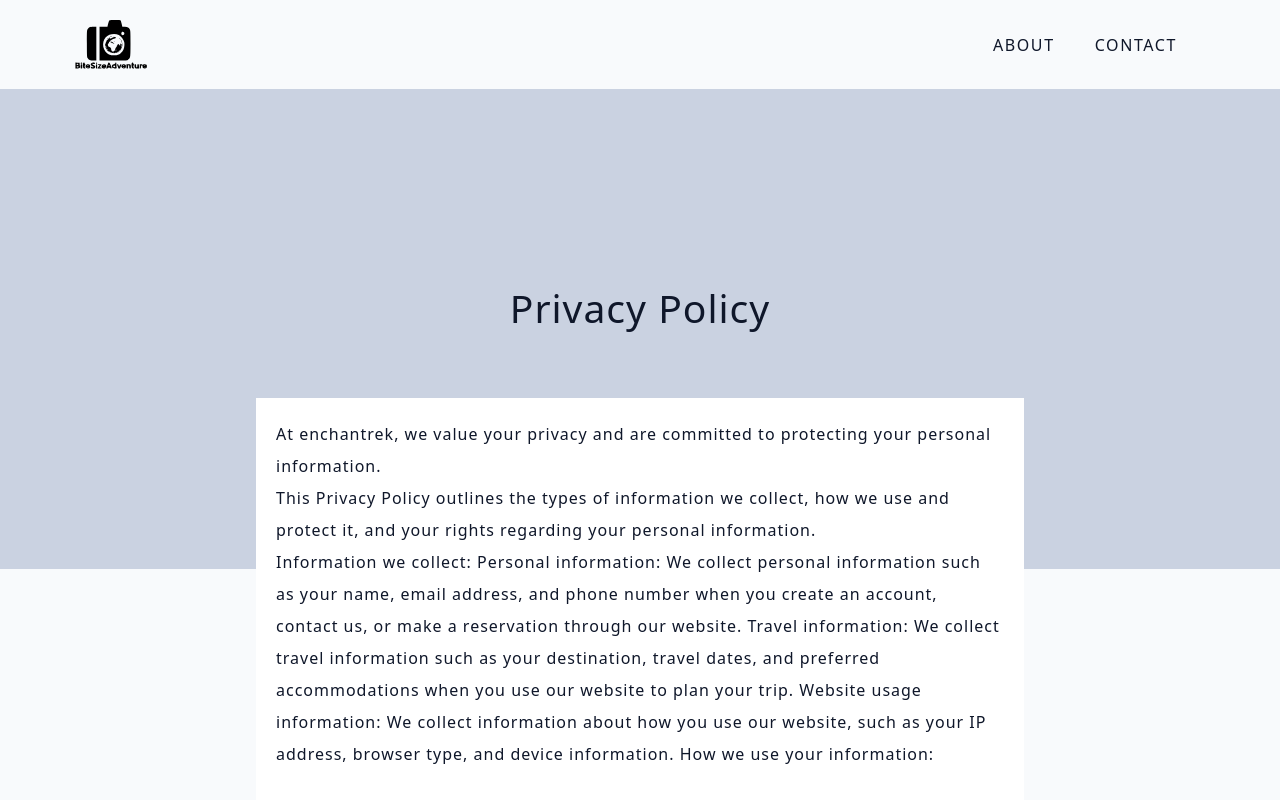
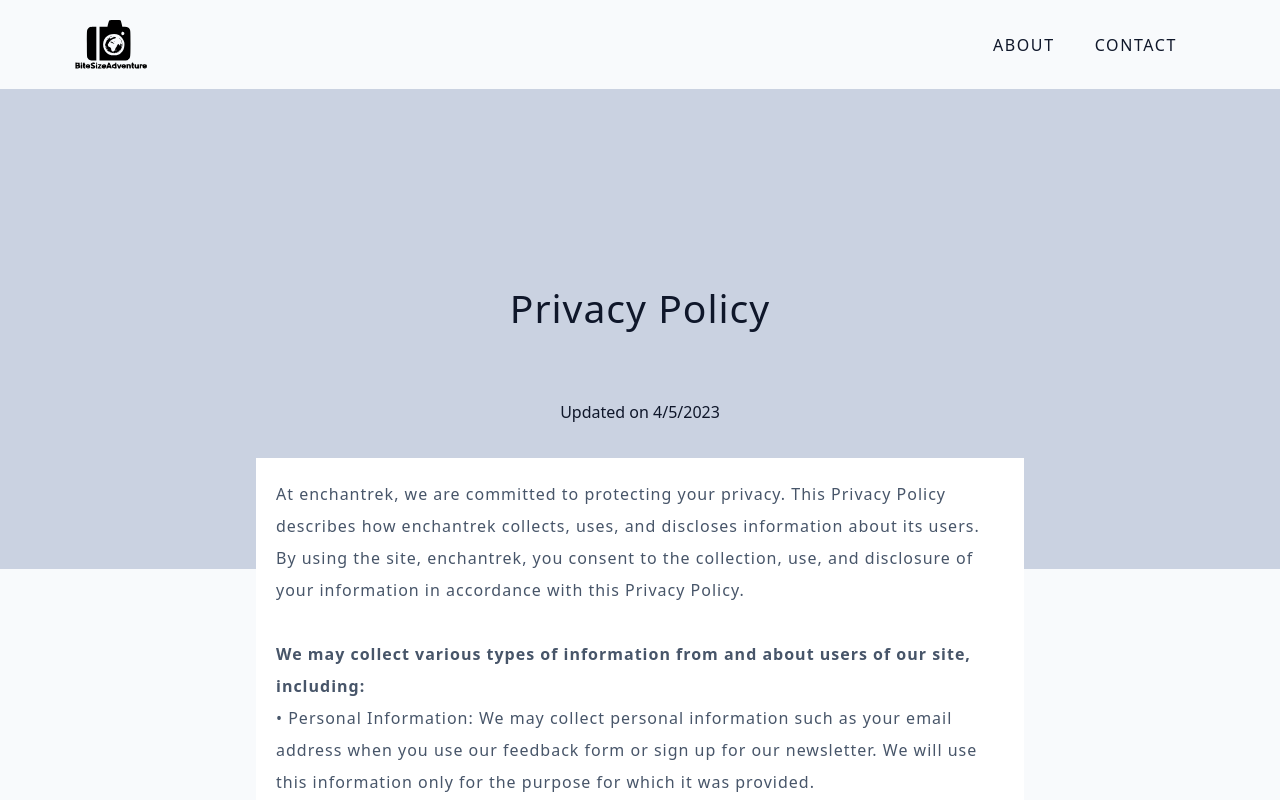
Before and after one commit to asif-git-hub/trip-planner-frontend, a React (Create React App) app: page /privacy in a window 1280 px wide. Shown: the top 800 px of the page. Built offline with nearby package versions, Linux system fonts and the light colour scheme.

Commit message:
privacy statement

```diff
--- a/src/components/Footer.tsx
+++ b/src/components/Footer.tsx
@@ -1,4 +1,5 @@
 import React from "react"
+import { Link } from "react-router-dom"
 
 export function Footer() {
   const year = new Date().getFullYear()
@@ -8,6 +9,10 @@ export function Footer() {
       <div className="copyright">
         <p>Copyright &copy; bitesizeadventure {year}</p>
       </div>
+      <div className="privacy-and-terms">
+        <a href="/privacy">Privacy | </a>
+        <a href="/terms">Terms & Condition</a>
+      </div>
     </div>
   )
 }
--- a/src/index.css
+++ b/src/index.css
@@ -671,9 +671,36 @@ ul {
   bottom: 0;
   right: 0;
   width: 100%;
-  height: 2.5rem;
+  height: 4rem;
+  padding-top: 2px;
+  padding-bottom: 2px;
   margin-top: auto;
   text-align: center;
+  color: var(--grey-300);
+  font-size: 13px;
+}
+
+.footer a {
+  color: var(--grey-300);
+  padding-bottom: 2px;
+}
+
+.footer p {
+  margin: auto;
+  padding: auto;
+}
+
+.updated-date {
+  text-align: center;
+}
+
+.copyright {
+  padding-top: 3px;
+  padding-bottom: 3px;
+}
+
+.privacy-and-terms {
+  padding-bottom: 2px;
 }
 
 /* Navbar */
@@ -959,3 +986,9 @@ nav {
 .feedback-container {
   text-align: center;
 }
+
+/* Privacy */
+.privacy-text {
+  color: var(--grey-600);
+  letter-spacing: 0.2px;
+}
--- a/src/pages/Privacy.tsx
+++ b/src/pages/Privacy.tsx
@@ -8,25 +8,187 @@ export function Privacy() {
       <div className="block">
         <div className="content-container">
           <Header heading="Privacy Policy"></Header>
-
+          <div className="updated-date">
+            <p>Updated on {new Date().toLocaleDateString()}</p>
+          </div>
           <div className="content-section">
-            <p>
-              At enchantrek, we value your privacy and are committed to
-              protecting your personal information.
+            <p className="privacy-text">
+              At enchantrek, we are committed to protecting your privacy. This
+              Privacy Policy describes how enchantrek collects, uses, and
+              discloses information about its users. By using the site,
+              enchantrek, you consent to the collection, use, and disclosure of
+              your information in accordance with this Privacy Policy.
               <br></br>
-              This Privacy Policy outlines the types of information we collect,
-              how we use and protect it, and your rights regarding your personal
-              information.
               <br></br>
-              Information we collect: Personal information: We collect personal
-              information such as your name, email address, and phone number
-              when you create an account, contact us, or make a reservation
-              through our website. Travel information: We collect travel
-              information such as your destination, travel dates, and preferred
-              accommodations when you use our website to plan your trip. Website
-              usage information: We collect information about how you use our
-              website, such as your IP address, browser type, and device
-              information. How we use your information:
+              <strong>
+                We may collect various types of information from and about users
+                of our site, including:{" "}
+              </strong>
+              <br></br>
+              &#x2022; Personal Information: We may collect personal information
+              such as your email address when you use our feedback form or sign
+              up for our newsletter. We will use this information only for the
+              purpose for which it was provided.
+              <br></br>
+              &#x2022; Usage Information: We may automatically collect
+              information about your use of our site, such as your IP address,
+              browser type, and pages visited. We may use this information to
+              analyze and improve our Site.
+              <br></br>
+              &#x2022; Cookies: We may use cookies and other tracking
+              technologies to collect information about your use of our Site.
+              Cookies are small files that a website or its service provider
+              transfers to your device's hard drive through your web browser.
+              They enable the website or service provider's systems to recognize
+              your browser and capture and remember certain information.
+              <br></br>
+              <br></br>
+              <strong>Use of Information:</strong>
+              <br></br>
+              We may use the information we collect from and about you for the
+              following purposes:
+              <br></br>
+              &#x2022; To provide and improve our Site and services, including
+              customer support.
+              <br></br>
+              &#x2022; To send you newsletters or other communications that you
+              have requested or that we think may be of interest to you.
+              <br></br>
+              &#x2022; To respond to your feedback and inquiries.
+              <br></br>
+              &#x2022; To analyze and improve our Site and services.
+              <br></br>
+              <br></br>
+              <strong>Disclosure of Information</strong>
+              <br></br>
+              We may share your information with third parties in the following
+              circumstances:
+              <br></br>
+              &#x2022; With service providers, such as Google Analytics, that
+              help us operate our Site and provide services to you.
+              <br></br>
+              &#x2022; To comply with legal obligations, such as responding to
+              subpoenas or other legal process, or to protect our rights or
+              property.
+              <br></br>
+              &#x2022; In connection with a merger, acquisition, or sale of all
+              or a portion of our assets.
+              <br></br>
+              <br></br>
+              <strong>Data Protection Rights</strong>
+              <br></br>
+              You have certain data protection rights regarding the information
+              we collect about you. These rights may include:
+              <br></br>
+              &#x2022; The right to access: You have the right to request access
+              to the personal information we hold about you.
+              <br></br>
+              &#x2022; The right to rectification: You have the right to request that we
+              correct any inaccurate or incomplete personal information we hold
+              about you.
+              <br></br>
+              &#x2022; The right to erasure: You have the right to request that we erase
+              your personal information in certain circumstances, such as when
+              the information is no longer necessary for the purposes for which
+              it was collected.
+              <br></br>
+              &#x2022; The right to restrict processing: You have the right to request
+              that we restrict the processing of your personal information in
+              certain circumstances, such as when the accuracy of the
+              information is contested.
+              <br></br>
+              &#x2022; The right to data portability: You have the right to request a
+              copy of the personal information we hold about you in a
+              structured, commonly used, and machine-readable format.
+              <br></br>
+              &#x2022; The right to object: You have the right to object to the
+              processing of your personal information in certain circumstances,
+              such as when the processing is based on our legitimate interests.
+              <br></br>
+              To exercise any of these rights, please contact us using the
+              contact information provided in this Privacy Policy.
+              <br></br>
+              Please note that we may ask you to verify your identity before
+              responding to your request. We will respond to your request as
+              soon as possible, and in any event within one month of receipt of
+              your request, unless the request is complex or we have received
+              numerous requests, in which case we may extend this timeframe by a
+              further two months. We may also charge a reasonable fee if your
+              request is unfounded, excessive, or repetitive.
+              <br></br>
+              <br></br>
+              <strong>Links to Third-Party Websites</strong>
+              <br></br>
+              Our Site may contain links to third-party websites, such as
+              Instagram, Facebook, and YouTube. These websites may have their
+              own privacy policies, which we recommend you review. We are not
+              responsible for the privacy practices or content of these
+              third-party websites.
+              <br></br>
+              <br></br>
+              <strong>Cookies</strong>
+              <br></br>
+              Cookies are text files placed on your computer to collect standard
+              Internet log information and visitor behavior information. When
+              you visit our websites, we may collect information from you
+              automatically through cookies or similar technology. For further
+              information, visit allaboutcookies.org.
+              <br></br>
+              <br></br>
+              How do we use cookies?
+              <br></br>
+              Our Company uses cookies in a range of ways to improve your
+              experience on our website, including: Keeping you signed in
+              Understanding how you use our website What types of cookies do we
+              use? There are a number of different types of cookies, however,
+              our website uses:
+              <br></br>
+              &#x2022; Strictly Necessary Cookies: These are essential for the
+              proper functioning of our website, such as to allow you to
+              navigate around and use its features.
+              <br></br>
+              &#x2022; Performance Cookies: These cookies collect information
+              about how you use our website, such as which pages you visit and
+              any errors you encounter. They do not collect any information that
+              could identify you, and the information collected is aggregated
+              and anonymous.
+              <br></br>
+              &#x2022; Functionality: We use these cookies so that we recognize
+              you on our website and remember your previously selected
+              preferences. These could include what language you prefer and
+              location you are in. A mix of first-party and third-party cookies
+              are used.
+              <br></br>
+              &#x2022; Advertising: We use these cookies to collect information
+              about your visit to our website, the content you viewed, the links
+              you followed and information about your browser, device, and your
+              IP address. We sometimes share some limited aspects of this data
+              with third parties for advertising purposes. We may also share
+              online data collected through cookies with our advertising
+              partners. This means that when you visit another website, you may
+              be shown advertising based on your browsing patterns on our
+              website.
+              <br></br>
+              <br></br>
+              <strong>Advertising</strong>
+              <br></br>
+              We may use third-party advertising networks, such as Google Ads,
+              to serve advertisements on our site. These networks may use
+              cookies and other tracking technologies to collect information
+              about your use of our Site and other websites. This information
+              may be used to show you ads based on your interests.
+              <br></br>
+              <br></br>
+              <strong>Updates to Privacy Policy</strong>
+              We may update this Privacy Policy from time to time. If we make
+              any material changes, we will post a notice on our Site and update
+              the effective date at the top of this page.
+              <br></br>
+              <br></br>
+              <strong>Contact Us</strong>
+              <br></br>
+              If you have any questions or concerns about this Privacy Policy or
+              our privacy practices, you may contact us at info@enchantrek.com
             </p>
           </div>
         </div>
```
